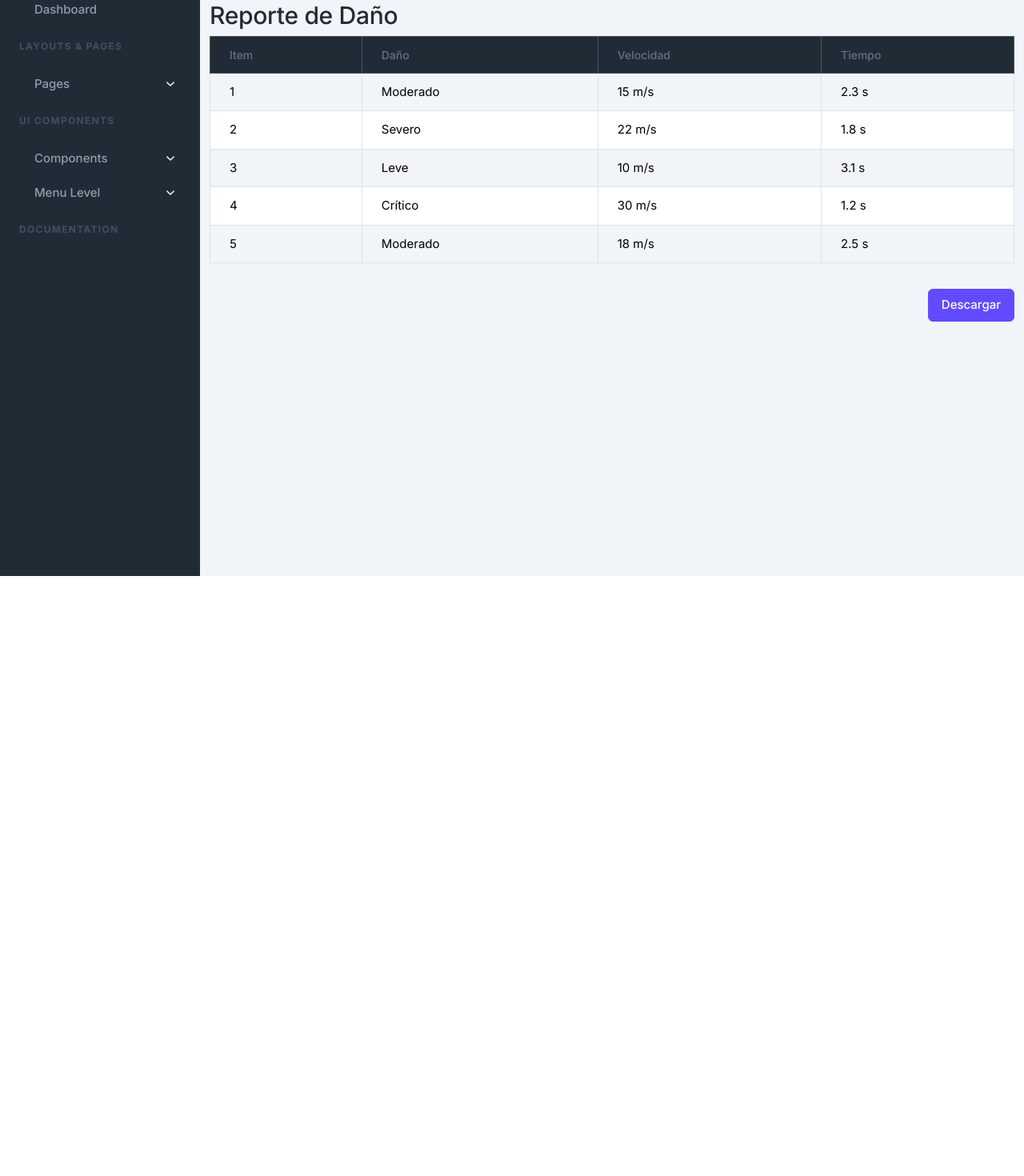
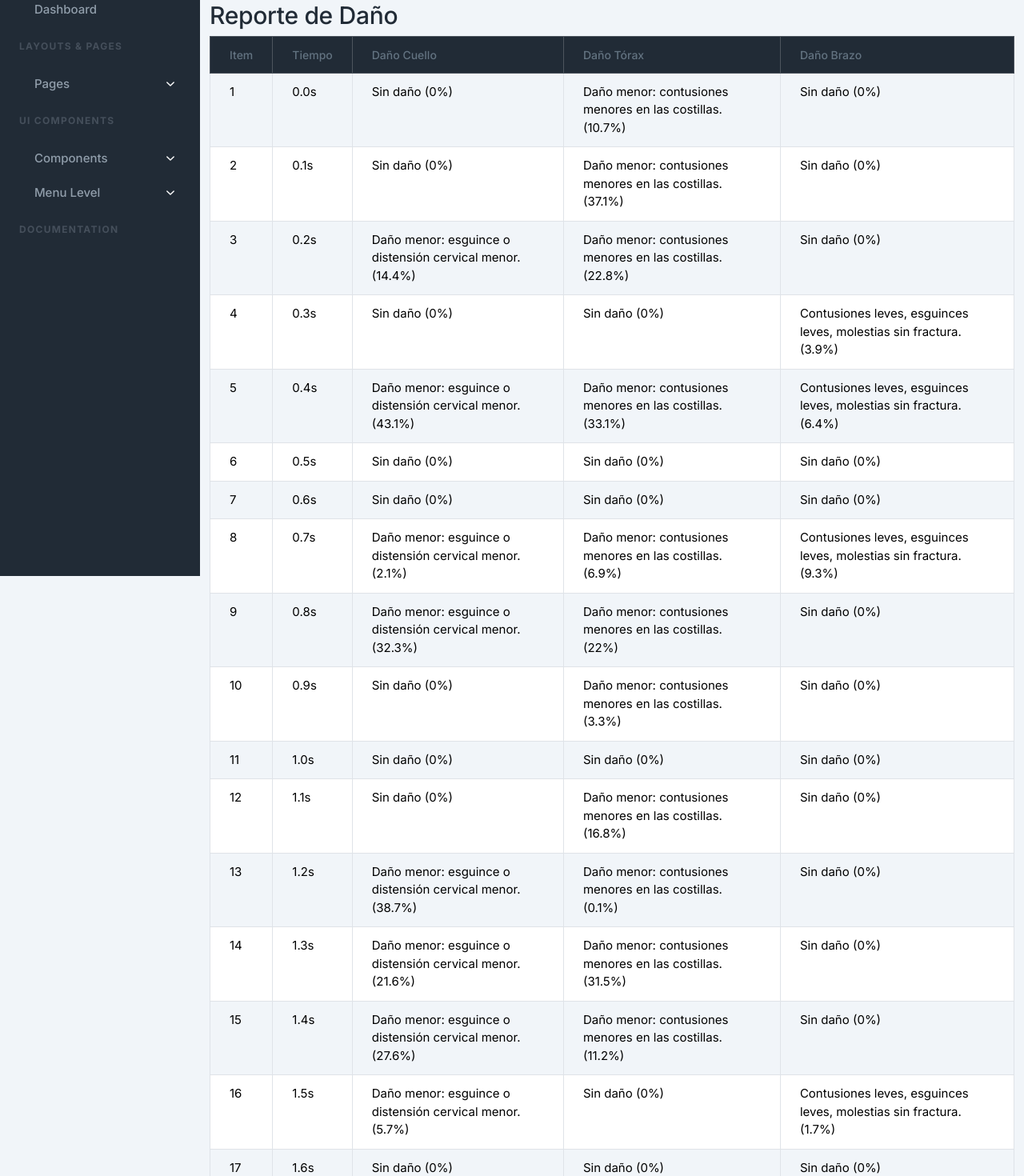
Before and after one commit to FerrVargas/dash-ui-react-vitejs-typescript-main, a React (Vite) app: page /pages/Dano in a window 1280 px wide. Shown: the part 80-1550 px from the top of the page at 80% size. Before the commit the page ends 800 px from the top, so only its background shows below. Built offline with nearby package versions, Linux system fonts and the light colour scheme; a web font is replaced by a local one.

Commit message:
commit
Daño

```diff
--- a/package.json
+++ b/package.json
@@ -22,6 +22,8 @@
     "apexcharts": "^3.54.1",
     "bootstrap": "^5.3.1",
     "d3": "^7.9.0",
+    "exceljs": "^4.4.0",
+    "file-saver": "^2.0.5",
     "plotly.js": "^3.0.1",
     "react": "^18.3.1",
     "react-apexcharts": "^1.4.1",
@@ -44,6 +46,7 @@
   },
   "devDependencies": {
     "@eslint/js": "^9.13.0",
+    "@types/file-saver": "^2.0.7",
     "@types/react": "^18.3.11",
     "@types/react-copy-to-clipboard": "^5.0.7",
     "@types/react-dom": "^18.3.1",
--- /dev/null
+++ b/public/Data/danos.json
@@ -0,0 +1,143 @@
+[
+  {
+    "item": 1,
+    "tiempo": "0.0s",
+    "accCuello": 3.12,
+    "accTorax": 8.97,
+    "accBrazo": 2.85
+  },
+  {
+    "item": 2,
+    "tiempo": "0.1s",
+    "accCuello": 5.4,
+    "accTorax": 15.6,
+    "accBrazo": 6.0
+  },
+  {
+    "item": 3,
+    "tiempo": "0.2s",
+    "accCuello": 9.9,
+    "accTorax": 12.0,
+    "accBrazo": 3.9
+  },
+  {
+    "item": 4,
+    "tiempo": "0.3s",
+    "accCuello": 1.1,
+    "accTorax": 0.4,
+    "accBrazo": 7.5
+  },
+  {
+    "item": 5,
+    "tiempo": "0.4s",
+    "accCuello": 17.1,
+    "accTorax": 14.6,
+    "accBrazo": 8.3
+  },
+  {
+    "item": 6,
+    "tiempo": "0.5s",
+    "accCuello": 0.3,
+    "accTorax": 5.9,
+    "accBrazo": 2.4
+  },
+  {
+    "item": 7,
+    "tiempo": "0.6s",
+    "accCuello": 2.9,
+    "accTorax": 3.4,
+    "accBrazo": 0.7
+  },
+  {
+    "item": 8,
+    "tiempo": "0.7s",
+    "accCuello": 6.8,
+    "accTorax": 8.0,
+    "accBrazo": 9.2
+  },
+  {
+    "item": 9,
+    "tiempo": "0.8s",
+    "accCuello": 14.4,
+    "accTorax": 11.8,
+    "accBrazo": 1.9
+  },
+  {
+    "item": 10,
+    "tiempo": "0.9s",
+    "accCuello": 4.4,
+    "accTorax": 7.1,
+    "accBrazo": 5.6
+  },
+  {
+    "item": 11,
+    "tiempo": "1.0s",
+    "accCuello": 0.6,
+    "accTorax": 2.1,
+    "accBrazo": 1.0
+  },
+  {
+    "item": 12,
+    "tiempo": "1.1s",
+    "accCuello": 6.1,
+    "accTorax": 10.5,
+    "accBrazo": 3.1
+  },
+  {
+    "item": 13,
+    "tiempo": "1.2s",
+    "accCuello": 16.0,
+    "accTorax": 6.3,
+    "accBrazo": 2.7
+  },
+  {
+    "item": 14,
+    "tiempo": "1.3s",
+    "accCuello": 11.7,
+    "accTorax": 14.2,
+    "accBrazo": 4.0
+  },
+  {
+    "item": 15,
+    "tiempo": "1.4s",
+    "accCuello": 13.2,
+    "accTorax": 9.1,
+    "accBrazo": 0.4
+  },
+  {
+    "item": 16,
+    "tiempo": "1.5s",
+    "accCuello": 7.7,
+    "accTorax": 5.5,
+    "accBrazo": 6.8
+  },
+  {
+    "item": 17,
+    "tiempo": "1.6s",
+    "accCuello": 5.1,
+    "accTorax": 3.7,
+    "accBrazo": 2.5
+  },
+  {
+    "item": 18,
+    "tiempo": "1.7s",
+    "accCuello": 9.4,
+    "accTorax": 11.3,
+    "accBrazo": 1.2
+  },
+  {
+    "item": 19,
+    "tiempo": "1.8s",
+    "accCuello": 15.2,
+    "accTorax": 2.5,
+    "accBrazo": 8.6
+  },
+  {
+    "item": 20,
+    "tiempo": "1.9s",
+    "accCuello": 10.2,
+    "accTorax": 0.9,
+    "accBrazo": 4.8
+  }
+
+]
--- a/src/pages/dashboard/pages/Dano.tsx
+++ b/src/pages/dashboard/pages/Dano.tsx
@@ -1,13 +1,159 @@
-import React from 'react';
+import React, { useEffect, useState } from 'react';
+import ExcelJS from 'exceljs';
+import { saveAs } from 'file-saver';
+
+interface DatoSensor {
+  item: number;
+  tiempo: string;
+  accCuello: number;
+  accTorax: number;
+  accBrazo: number;
+}
+
+interface DañoResultado {
+  ais: number;
+  porcentaje: number;
+  descripcion: string;
+}
+
+const calcularDanioCompleto = (valor: number, parte: 'cuello' | 'torax' | 'brazo'): DañoResultado => {
+  const g = Math.abs(valor) / 9.81;
+  let ais = 0, porcentaje = 0;
+  let descripcion = 'Sin daño';
+
+  if (parte === 'brazo') {
+    if (0.64 <= g && g < 3.2) {
+      porcentaje = ((g - 0.64) / (3.2 - 0.64)) * 80;
+      ais = 1;
+      descripcion = 'Contusiones leves, esguinces leves, molestias sin fractura.';
+    } else if (3.2 <= g && g < 6.4) {
+      porcentaje = 80 + ((g - 3.2) / (6.4 - 3.2)) * 15;
+      ais = 2;
+      descripcion = 'Esguinces severos, fracturas pequeñas, dolor muscular intenso.';
+    } else if (6.4 <= g && g < 8.0) {
+      porcentaje = 95 + ((g - 6.4) / (8.0 - 6.4)) * 5;
+      ais = 3;
+      descripcion = 'Fracturas grandes, dislocaciones, lesiones de tendones.';
+    } else if (g >= 8.0) {
+      porcentaje = 100;
+      ais = 4;
+      descripcion = 'Fracturas múltiples, daño extenso, posible daño a nervios.';
+    }
+  } else {
+    if (g < 0.64) {
+      ais = 0;
+      porcentaje = 0;
+      descripcion = 'Sin daño';
+    } else if (0.64 <= g && g < 3.2) {
+      porcentaje = ((g - 0.64) / (3.2 - 0.64)) * 100;
+      ais = 1;
+      descripcion = parte === 'cuello'
+        ? 'Daño menor: esguince o distensión cervical menor.'
+        : 'Daño menor: contusiones menores en las costillas.';
+    } else if (3.2 <= g && g < 6.4) {
+      porcentaje = ((g - 3.2) / (6.4 - 3.2)) * 100;
+      ais = 2;
+      descripcion = parte === 'cuello'
+        ? 'Daño moderado: fracturas cervicales moderadas.'
+        : 'Daño moderado: fracturas simples de costillas.';
+    } else if (6.4 <= g && g < 8.0) {
+      porcentaje = ((g - 6.4) / (8.0 - 6.4)) * 100;
+      ais = 3;
+      descripcion = parte === 'cuello'
+        ? 'Daño severo: posible afectación de la médula espinal.'
+        : 'Daño severo: fracturas múltiples, tórax inestable.';
+    } else if (8.0 <= g && g < 11.2) {
+      porcentaje = ((g - 8.0) / (11.2 - 8.0)) * 100;
+      ais = 4;
+      descripcion = parte === 'cuello'
+        ? 'Daño crítico: parálisis parcial, lesión arterial.'
+        : 'Daño crítico: hemotórax masivo, contusiones cardíacas.';
+    } else if (11.2 <= g && g < 16.0) {
+      porcentaje = ((g - 11.2) / (16.0 - 11.2)) * 100;
+      ais = 5;
+      descripcion = parte === 'cuello'
+        ? 'Daño muy crítico: riesgo de muerte, daño encefálico.'
+        : 'Daño muy crítico: trauma masivo, ruptura de órganos.';
+    } else if (g >= 16.0) {
+      porcentaje = 100;
+      ais = 6;
+      descripcion = parte === 'cuello'
+        ? 'Daño fatal: destrucción del tronco encefálico o médula.'
+        : 'Daño fatal: destrucción completa de órganos torácicos.';
+    }
+  }
+
+  return { ais, porcentaje: parseFloat(porcentaje.toFixed(1)), descripcion };
+};
 
 const Dano: React.FC = () => {
-  const datosFicticios = [
-    { item: 1, dano: 'Moderado', velocidad: '15 m/s', tiempo: '2.3 s' },
-    { item: 2, dano: 'Severo', velocidad: '22 m/s', tiempo: '1.8 s' },
-    { item: 3, dano: 'Leve', velocidad: '10 m/s', tiempo: '3.1 s' },
-    { item: 4, dano: 'Crítico', velocidad: '30 m/s', tiempo: '1.2 s' },
-    { item: 5, dano: 'Moderado', velocidad: '18 m/s', tiempo: '2.5 s' },
-  ];
+  const [datos, setDatos] = useState<DatoSensor[]>([]);
+
+  useEffect(() => {
+    fetch('/Data/danos.json')
+      .then((res) => res.json())
+      .then((data) => setDatos(data))
+      .catch((err) => console.error('❌ Error al cargar datos:', err));
+  }, []);
+
+  const exportarExcel = async () => {
+    const workbook = new ExcelJS.Workbook();
+    const worksheet = workbook.addWorksheet('Reporte de Daño');
+
+    worksheet.columns = [
+      { header: 'Item', key: 'item', width: 10 },
+      { header: 'Tiempo', key: 'tiempo', width: 15 },
+      { header: 'AIS Cuello', key: 'aisCuello', width: 12 },
+      { header: '% Cuello', key: 'porcentajeCuello', width: 12 },
+      { header: 'Desc. Cuello', key: 'descCuello', width: 30 },
+      { header: 'AIS Tórax', key: 'aisTorax', width: 12 },
+      { header: '% Tórax', key: 'porcentajeTorax', width: 12 },
+      { header: 'Desc. Tórax', key: 'descTorax', width: 30 },
+      { header: 'AIS Brazo', key: 'aisBrazo', width: 12 },
+      { header: '% Brazo', key: 'porcentajeBrazo', width: 12 },
+      { header: 'Desc. Brazo', key: 'descBrazo', width: 30 },
+    ];
+
+    datos.forEach((fila) => {
+      const cuello = calcularDanioCompleto(fila.accCuello, 'cuello');
+      const torax = calcularDanioCompleto(fila.accTorax, 'torax');
+      const brazo = calcularDanioCompleto(fila.accBrazo, 'brazo');
+
+      console.log(`Item ${fila.item} - Cuello:`, cuello, 'Tórax:', torax, 'Brazo:', brazo);
+
+      worksheet.addRow({
+        item: fila.item,
+        tiempo: fila.tiempo,
+        aisCuello: cuello.ais,
+        porcentajeCuello: `${cuello.porcentaje}%`,
+        descCuello: cuello.descripcion,
+        aisTorax: torax.ais,
+        porcentajeTorax: `${torax.porcentaje}%`,
+        descTorax: torax.descripcion,
+        aisBrazo: brazo.ais,
+        porcentajeBrazo: `${brazo.porcentaje}%`,
+        descBrazo: brazo.descripcion,
+      });
+    });
+
+    // Estilo del encabezado
+    const headerRow = worksheet.getRow(1);
+    headerRow.eachCell((cell) => {
+      cell.font = { bold: true, color: { argb: 'FFFFFFFF' } };
+      cell.fill = {
+        type: 'pattern',
+        pattern: 'solid',
+        fgColor: { argb: 'FF0B2545' },
+      };
+      cell.alignment = { vertical: 'middle', horizontal: 'center' };
+    });
+
+    const buffer = await workbook.xlsx.writeBuffer();
+    const blob = new Blob([buffer], {
+      type: 'application/vnd.openxmlformats-officedocument.spreadsheetml.sheet',
+    });
+    saveAs(blob, 'reporte_dano.xlsx');
+  };
 
   return (
     <div className="container mt-4">
@@ -17,26 +163,33 @@ const Dano: React.FC = () => {
           <thead className="table-dark">
             <tr>
               <th>Item</th>
-              <th>Daño</th>
-              <th>Velocidad</th>
               <th>Tiempo</th>
+              <th>Daño Cuello</th>
+              <th>Daño Tórax</th>
+              <th>Daño Brazo</th>
             </tr>
           </thead>
           <tbody>
-            {datosFicticios.map((fila, index) => (
-              <tr key={index}>
-                <td>{fila.item}</td>
-                <td>{fila.dano}</td>
-                <td>{fila.velocidad}</td>
-                <td>{fila.tiempo}</td>
-              </tr>
-            ))}
+            {datos.map((fila, index) => {
+              const cuello = calcularDanioCompleto(fila.accCuello, 'cuello');
+              const torax = calcularDanioCompleto(fila.accTorax, 'torax');
+              const brazo = calcularDanioCompleto(fila.accBrazo, 'brazo');
+              return (
+                <tr key={index}>
+                  <td>{fila.item}</td>
+                  <td>{fila.tiempo}</td>
+                  <td>{cuello.descripcion} ({cuello.porcentaje}%)</td>
+                  <td>{torax.descripcion} ({torax.porcentaje}%)</td>
+                  <td>{brazo.descripcion} ({brazo.porcentaje}%)</td>
+                </tr>
+              );
+            })}
           </tbody>
         </table>
       </div>
 
       <div className="mt-3 text-end">
-        <button className="btn btn-primary">
+        <button className="btn btn-primary" onClick={exportarExcel}>
           Descargar
         </button>
       </div>
```
Also changed, not shown: 1 other file (tests, documents, lock files or other folders).
